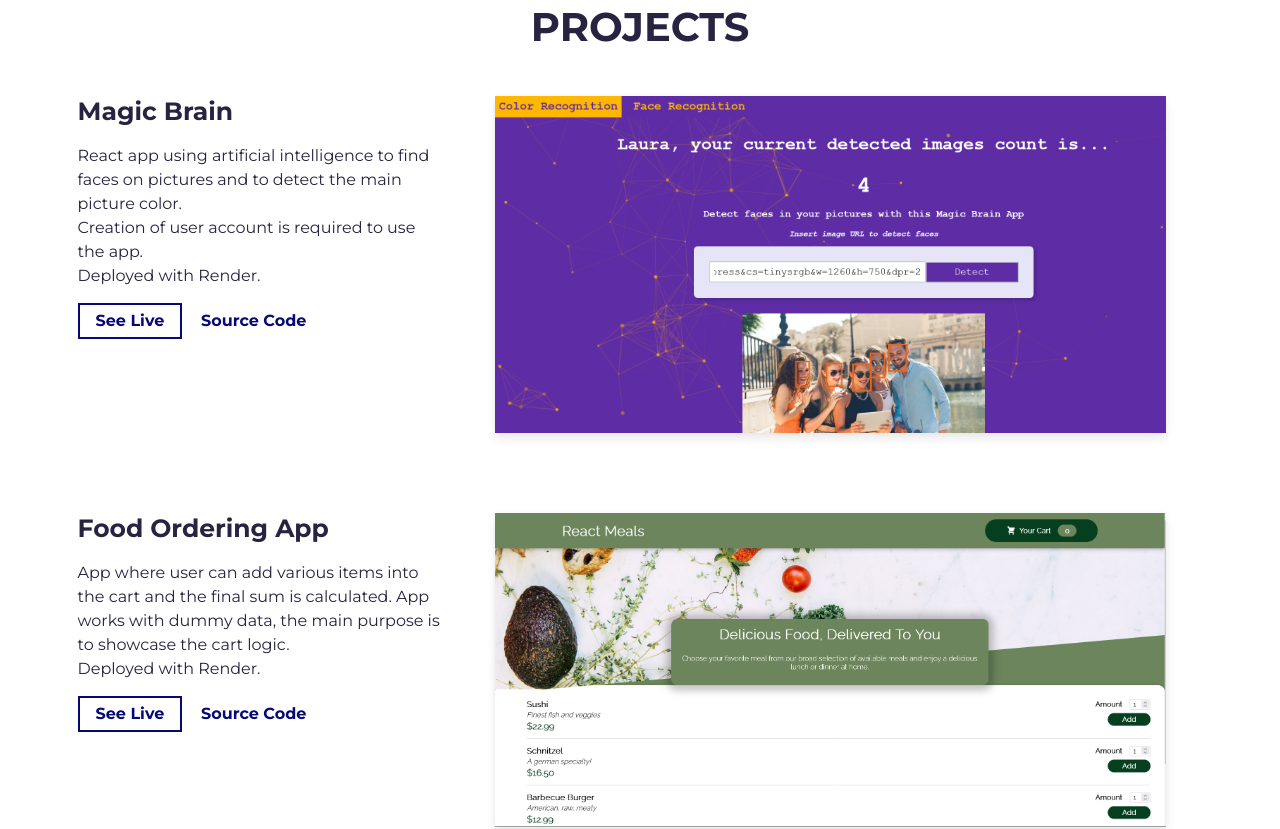
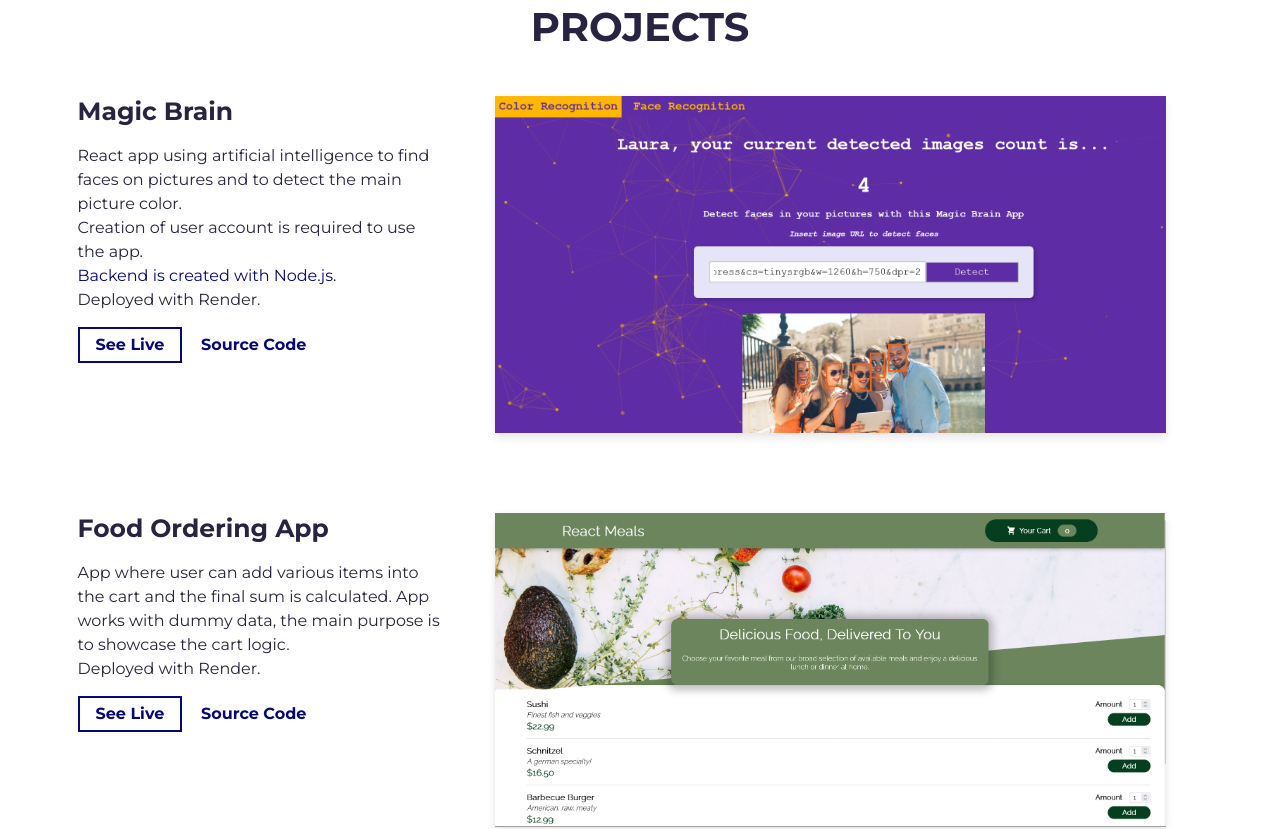
Before and after one commit to laurabaluchova/portfolio, a website built with Parcel: page src/index.html in a window 1280 px wide. Shown: the part 1418-2247 px from the top of the page. Built offline with nearby package versions, Linux system fonts and the light colour scheme.

Commit message:
backend link added for magic brain app

```diff
--- a/src/index.html
+++ b/src/index.html
@@ -105,7 +105,9 @@
                 <p class="mb-4">
                   React app using artificial intelligence to find faces on pictures and to detect the main picture
                   color.<br>
-                  Creation of user account is required to use the app. <br>Deployed with Render.
+                  Creation of user account is required to use the app.<br>
+                  <a href="https://github.com/laurabaluchova/api_facerecognitionapp" target="_blank">Backend is created with Node.js.</a>
+                  <br>Deployed with Render.
                 </p>
               </div>
               <a rel="noreferrer" target="_blank" class="cta-btn cta-btn--hero"
```
